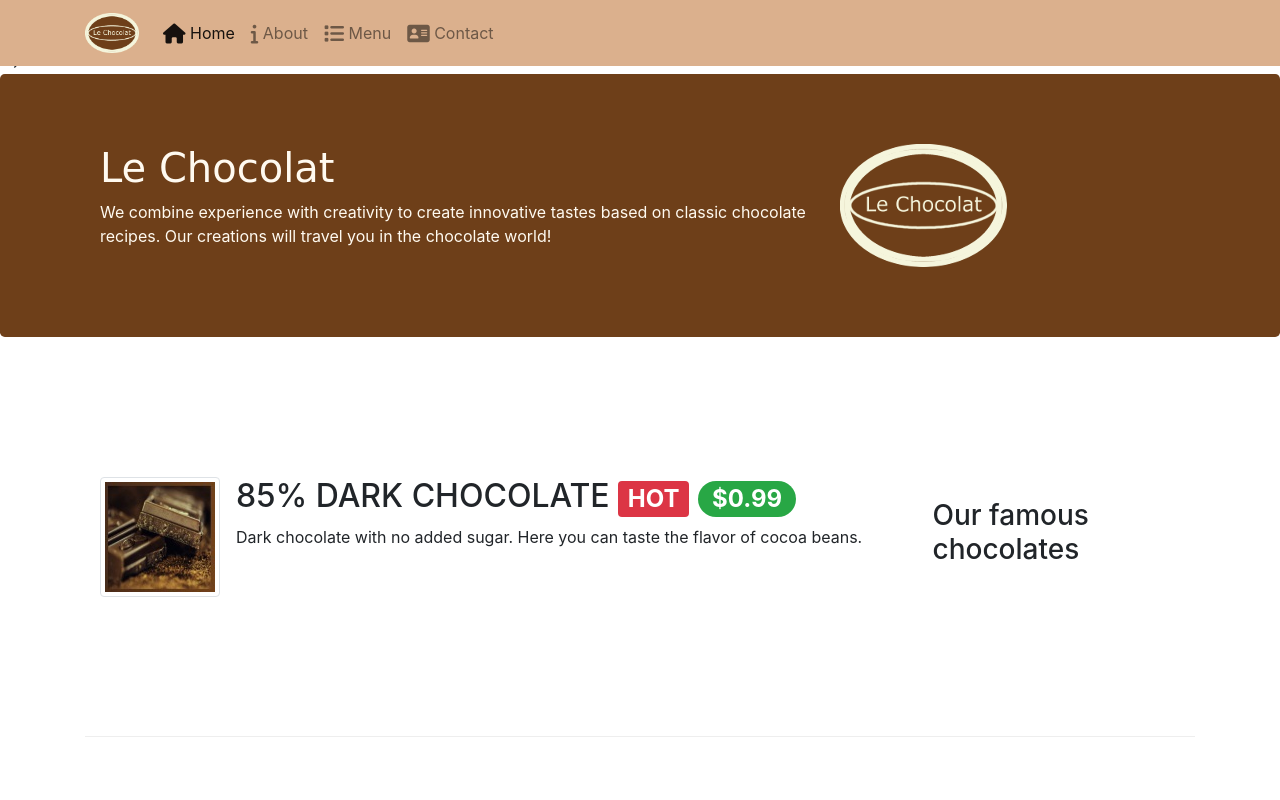
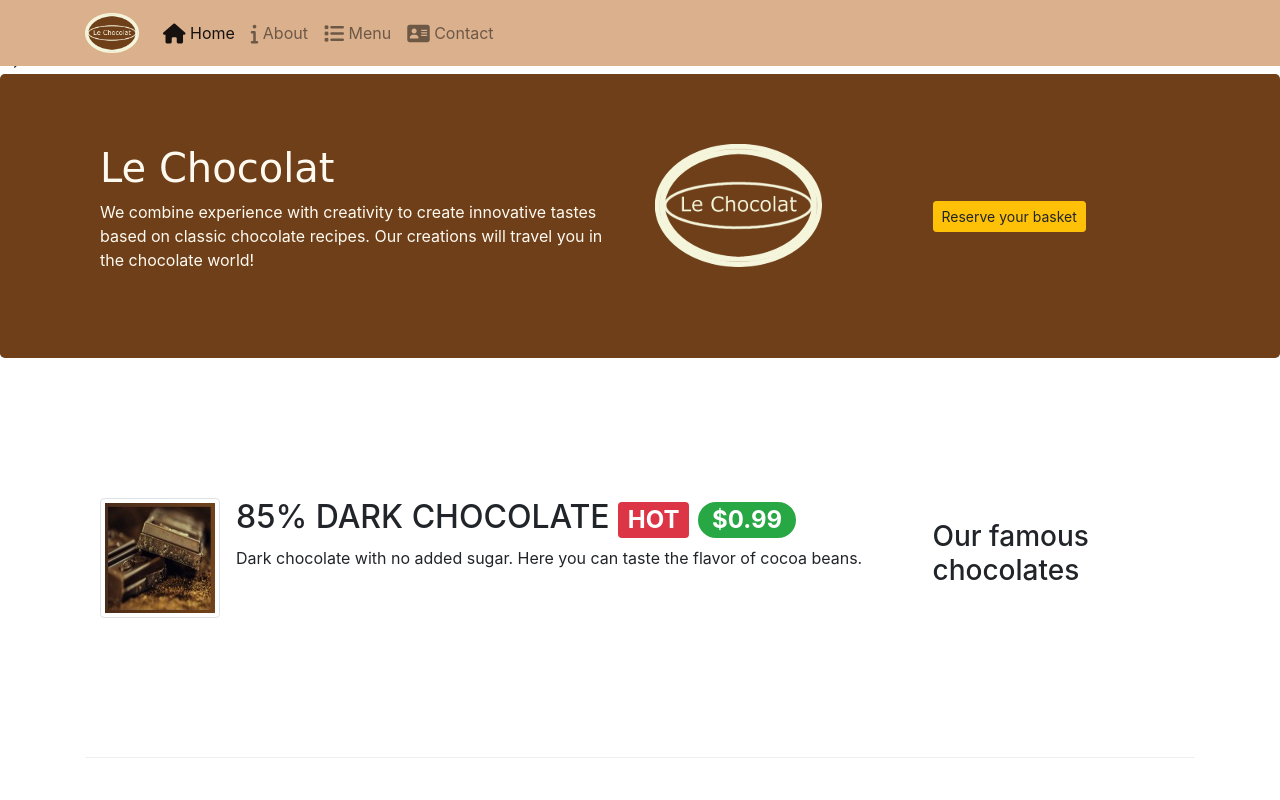
Before and after one commit to Despoinam/leChocolat, a plain HTML site: page index.html in a window 1280 px wide. Shown: the top 800 px of the page. Drawn offline with nearby package versions, Linux system fonts and the light colour scheme; a web font is replaced by a local one.

Commit message:
Bootstrap Assignment 9 Task 2

```diff
--- a/index.html
+++ b/index.html
@@ -216,13 +216,17 @@
     <header class="jumbotron">
         <div class="container">
             <div class="row row-header">
-                <div class="col-12 col-sm-8">
+                <div class="col-12 col-sm-6">
                     <h1 style="font-family: 'McLaren', cursive;">Le Chocolat</h1>
                     <p>We combine experience with creativity to create innovative tastes based on classic chocolate
                         recipes. Our creations will travel you in the chocolate world!</p>
                 </div>
-                <div class="col col-sm">
+                <div class="col col-sm-3">
                     <img src="images/logo.png" class="img-fluid">
+
+                </div>
+                <div class="col col-sm-3 align-self-center">
+                    <a class="btn btn-warning btn-sm" href="#reserve-form" role="button">Reserve your basket</a>
                 </div>
             </div>
         </div>
@@ -291,7 +295,7 @@
         <div class="row row-content justify-content-center">
             <div class="col-12 col-sm-8">
                 <div class="card border-default">
-                    <h3 class="card-header bg-warning" style="color:white">Reserve your Baskets</h3>
+                    <h3 class="card-header bg-warning" style="color:white" id="reserve-form">Reserve your Baskets</h3>
                     <div class="card-body">
                         <form>
                             <div class="form-group row">
```
